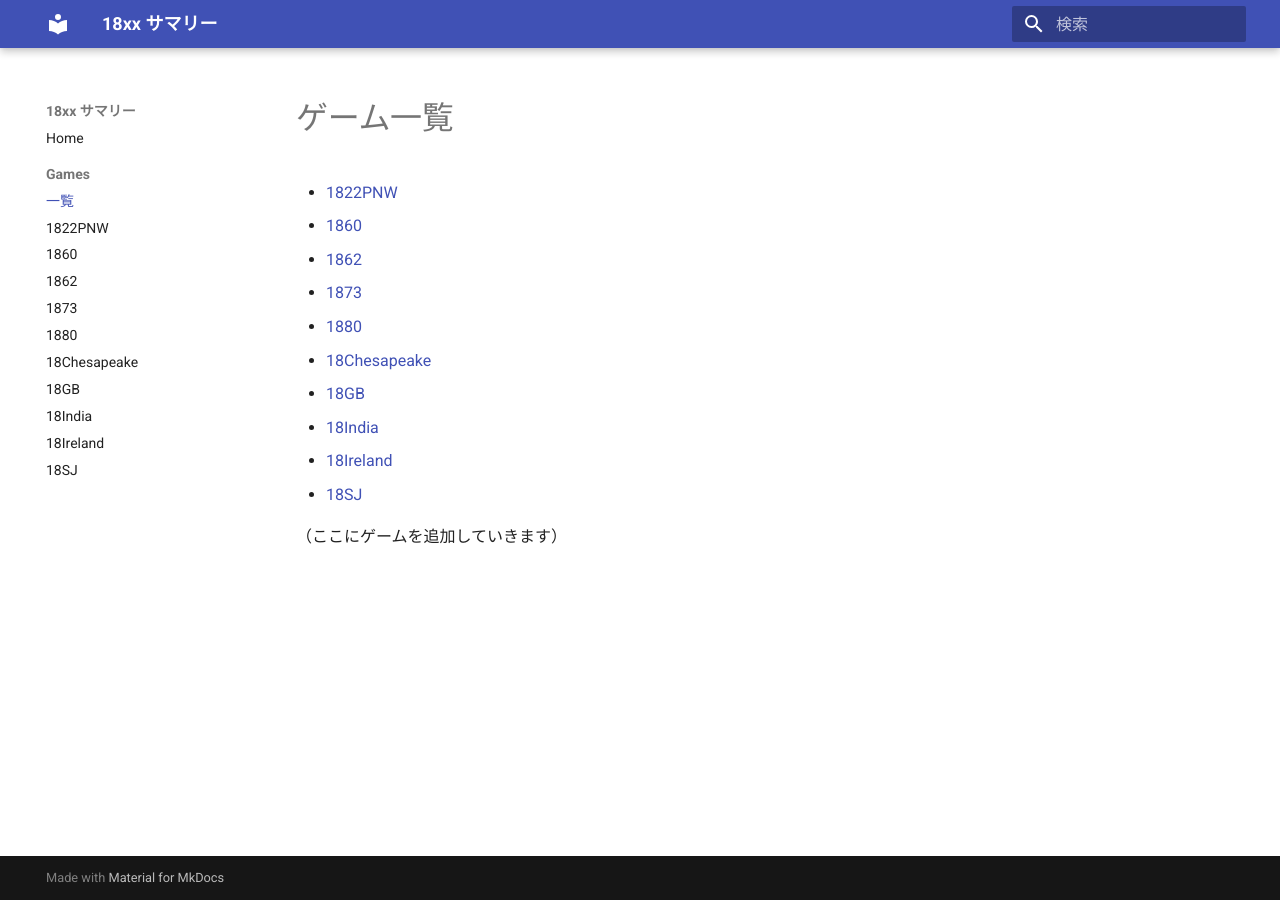
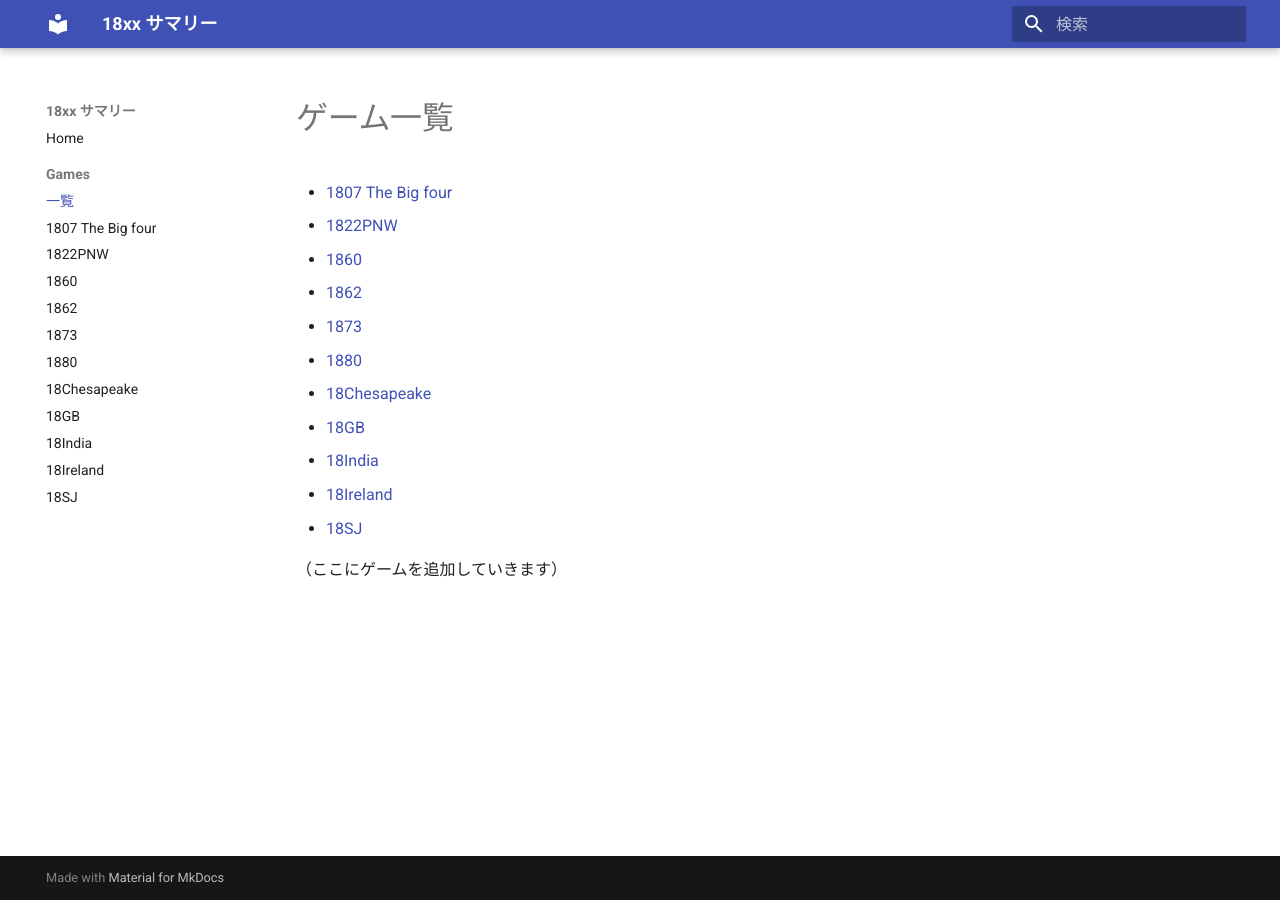
Before and after one commit to satamoto7/18xx-summary-jp, an MkDocs documentation site: the page built from docs/games/index.md, in a window 1280 px wide. Built offline with MkDocs 1.6.1 and Material for MkDocs 9.7.7, drawn with Linux system fonts in a browser that asks for light colours.

Commit message:
index fix

```diff
--- a/docs/games/index.md
+++ b/docs/games/index.md
@@ -1,5 +1,6 @@
 # ゲーム一覧
 
+- [1807 The Big four](1807 The Big four.md)
 - [1822PNW](1822PNW.md)
 - [1860](1860.md)
 - [1862](1862.md)
--- a/mkdocs.yml
+++ b/mkdocs.yml
@@ -24,6 +24,7 @@ nav:
   - Home: index.md
   - Games:
       - 一覧: games/index.md
+      - "1807 The Big four": games/1807 The Big four.md
       - "1822PNW": games/1822PNW.md
       - "1860": games/1860.md
       - "1862": games/1862.md
```
